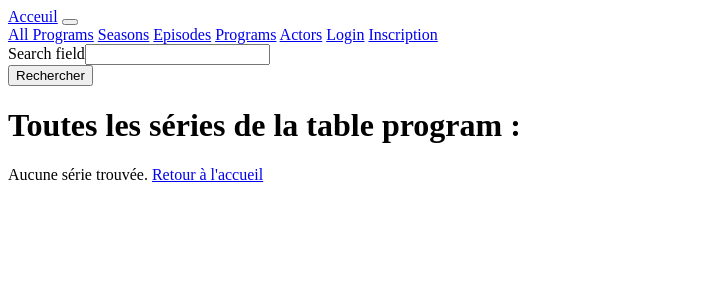
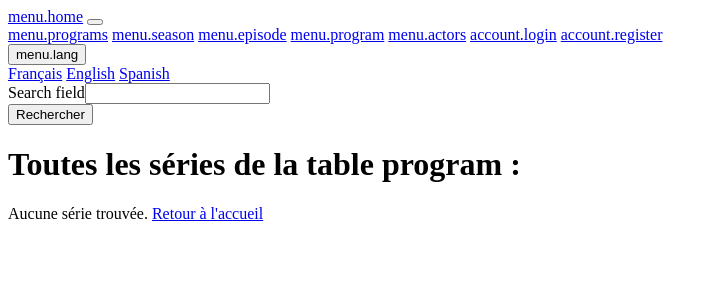
Before and after one commit to Cr7t3K/WildSeries, a Symfony app: template templates/wild/index.html.twig in a window 1280 px wide. Shown: the top 300 px of the page, without its empty margins (0-718 px from the left). Run offline with Twig, Linux system fonts and the light colour scheme; the template is opened without the code that fills it, so the values that code supplies are empty; form fields are guessed from the names that the template uses; some libraries are stand-ins or nearby versions.

Commit message:
25 - Symfony : Internationalisation

```diff
--- a/config/routes/annotations.yaml
+++ b/config/routes/annotations.yaml
@@ -1,6 +1,9 @@
 controllers:
     resource: ../../src/Controller/
     type: annotation
+    prefix: /{_locale}
+    requirements:
+        _locale: fr|es|en
 
 kernel:
     resource: ../../src/Kernel.php
--- a/templates/navbar.html.twig
+++ b/templates/navbar.html.twig
@@ -1,24 +1,33 @@
 <nav class="navbar navbar-expand-lg navbar-dark bg-dark">
-    <a class="navbar-brand" href="{{ path('app_index') }}">Acceuil</a>
+    <a class="navbar-brand" href="{{ path('app_index') }}">{{ 'menu.home'|trans }}</a>
     <button class="navbar-toggler" type="button" data-toggle="collapse" data-target="#navbarNavAltMarkup" aria-controls="navbarNavAltMarkup" aria-expanded="false" aria-label="Toggle navigation">
         <span class="navbar-toggler-icon"></span>
     </button>
     <div class="collapse navbar-collapse" id="navbarNavAltMarkup">
         <div class="navbar-nav">
-            <a class="nav-item nav-link" href="{{ path('wild_index') }}">All Programs</a>
-            <a class="nav-item nav-link" href="{{ path('season_index') }}">Seasons</a>
-            <a class="nav-item nav-link" href="{{ path('episode_index') }}">Episodes</a>
-            <a class="nav-item nav-link" href="{{ path('program_index') }}">Programs</a>
-            <a class="nav-item nav-link" href="{{ path('actor_index') }}">Actors</a>
+            <a class="nav-item nav-link" href="{{ path('wild_index') }}">{{ 'menu.programs'|trans }}</a>
+            <a class="nav-item nav-link" href="{{ path('season_index') }}">{{ 'menu.season'|trans }}</a>
+            <a class="nav-item nav-link" href="{{ path('episode_index') }}">{{ 'menu.episode'|trans }}</a>
+            <a class="nav-item nav-link" href="{{ path('program_index') }}">{{ 'menu.program'|trans }}</a>
+            <a class="nav-item nav-link" href="{{ path('actor_index') }}">{{ 'menu.actors'|trans }}</a>
             {% if app.user %}
                 {{ app.user.email }}
-                <a class="nav-item nav-link" href="{{ path('app_logout') }}">Logout</a>
-                <a class="nav-item nav-link" href="{{ path('user_show', {'id': app.user.id }) }}">Mon Profil</a>
+                <a class="nav-item nav-link" href="{{ path('app_logout') }}">{{ 'account.logout'|trans }}</a>
+                <a class="nav-item nav-link" href="{{ path('user_show', {'id': app.user.id }) }}">{{ 'account.profil'|trans }}</a>
             {% else %}
-                <a class="nav-item nav-link" href="{{ path('app_login') }}">Login</a>
-                <a class="nav-item nav-link" href="{{ path('app_register') }}">Inscription</a>
+                <a class="nav-item nav-link" href="{{ path('app_login') }}">{{ 'account.login'|trans }}</a>
+                <a class="nav-item nav-link" href="{{ path('app_register') }}">{{ 'account.register'|trans }}</a>
             {% endif %}
-
+            <div class="dropdown">
+                <button class="btn btn-secondary dropdown-toggle" type="button" id="dropdownMenuButton" data-toggle="dropdown" aria-haspopup="true" aria-expanded="false">
+                    {{ 'menu.lang'|trans }}
+                </button>
+                <div class="dropdown-menu" aria-labelledby="dropdownMenuButton">
+                    <a class="dropdown-item" href="/fr/">Français</a>
+                    <a class="dropdown-item" href="/en/">English</a>
+                    <a class="dropdown-item" href="/es/">Spanish</a>
+                </div>
+            </div>
         </div>
     </div>
 </nav>
--- a/templates/program/index.html.twig
+++ b/templates/program/index.html.twig
@@ -66,4 +66,5 @@
 
 {% block javascripts %}
     {{ encore_entry_script_tags('watchlist') }}
+    {{ encore_entry_script_tags('app') }}
 {% endblock %}
--- a/templates/program/show.html.twig
+++ b/templates/program/show.html.twig
@@ -48,4 +48,5 @@
 
 {% block javascripts %}
     {{ encore_entry_script_tags('watchlist') }}
+    {{ encore_entry_script_tags('app') }}
 {% endblock %}
```
Also changed, not shown: README.md, 10 other files.
